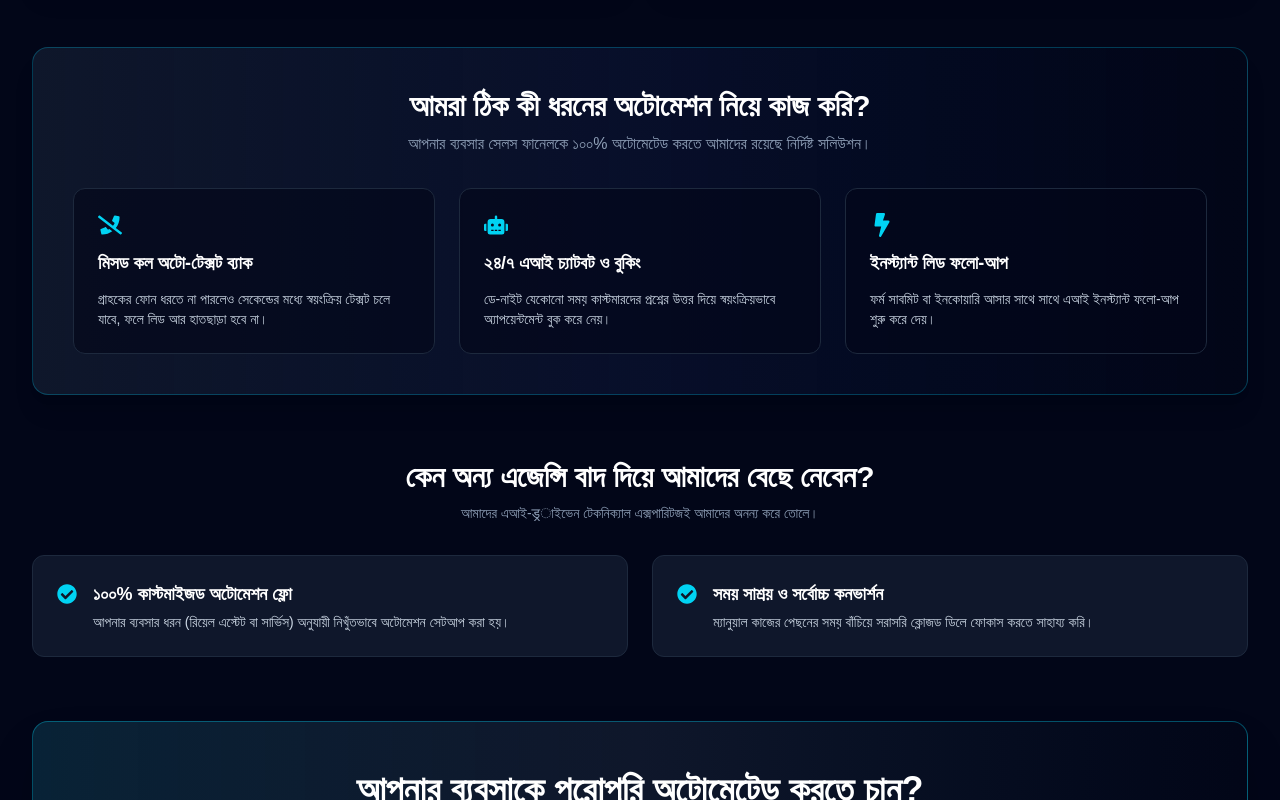
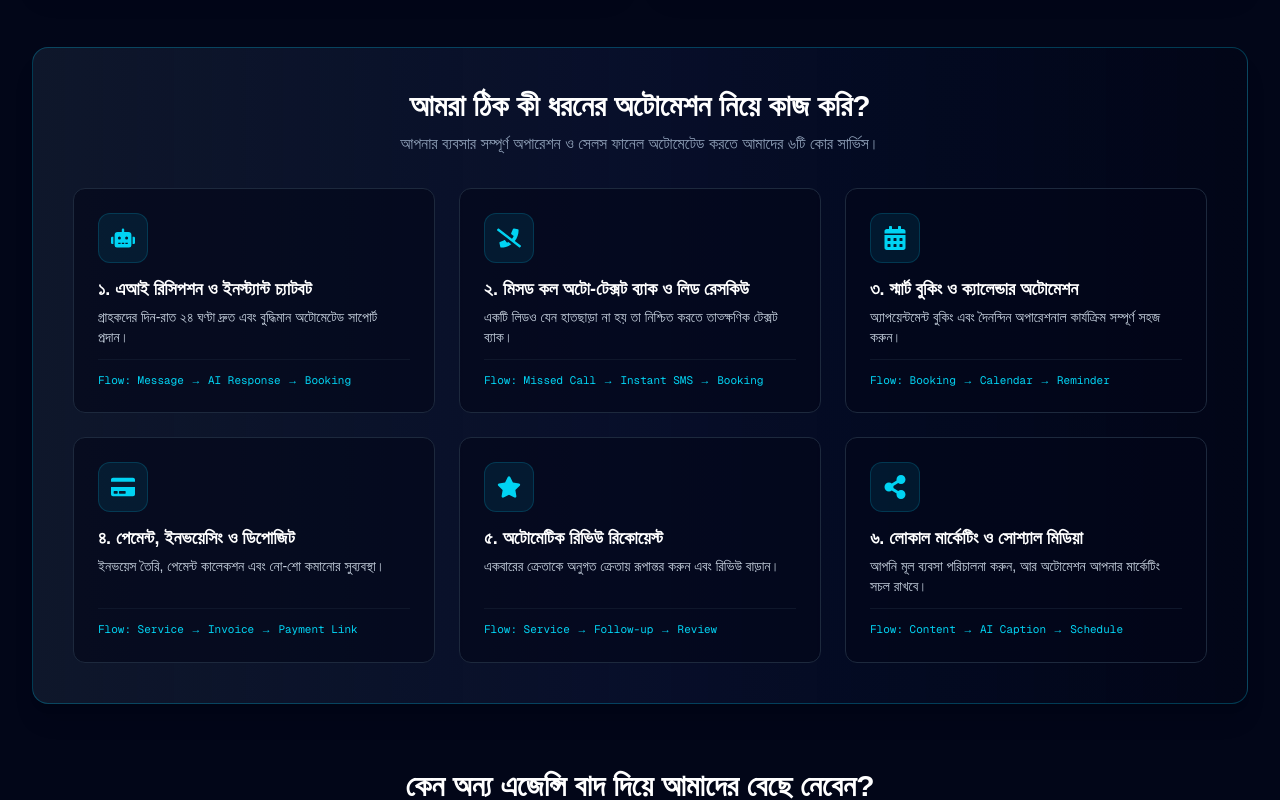
Before and after one commit to torikinsights-wq/tae-agency, a Next.js app: page /about in a window 1280 px wide. Shown: the part 760-1560 px from the top of the page. Built offline with nearby package versions, Linux system fonts and the light colour scheme.

Commit message:
Add About page

```diff
--- a/app/about/page.tsx
+++ b/app/about/page.tsx
@@ -2,8 +2,8 @@
 import React, { useState, useEffect } from "react";
 import Link from "next/link";
 import {
-  FaRocket, FaBullseye, FaHandshake, FaCheckCircle,
-  FaRobot, FaChartLine, FaShieldAlt, FaBolt, FaPhoneSlash, FaComments
+  FaRocket, FaBullseye, FaCheckCircle,
+  FaRobot, FaPhoneSlash, FaCalendarAlt, FaCreditCard, FaStar, FaShareAlt
 } from "react-icons/fa";
 
 export default function AboutPage() {
@@ -37,7 +37,7 @@ export default function AboutPage() {
 
           <h1 className="text-4xl sm:text-6xl font-extrabold tracking-tight text-white leading-tight">
             {isBangla ? (
-              <>বিজনেস অটোমেশন ও এআই সলিউশনে আপনার <span className="bg-gradient-to-r from-cyan-400 via-blue-400 to-indigo-400 bg-clip-text text-transparent">বিশ্বস্ত পার্টনার</span></>
+              <>বিজনেস অটোমেশন ও এআই সলিউশনে আপনার <span className="bg-gradient-to-r from-cyan-400 via-blue-400 to-indigo-400 bg-clip-text text-transparent">বিশ্বস্ত পার트নার</span></>
             ) : (
               <>Your Trusted Partner in <span className="bg-gradient-to-r from-cyan-400 via-blue-400 to-indigo-400 bg-clip-text text-transparent">Business Automation & AI</span></>
             )}
@@ -87,41 +87,115 @@ export default function AboutPage() {
           </div>
         </div>
 
-        {/* What We Automate (Core Focus) */}
+        {/* What We Automate (6 Core Services matching Service Page) */}
         <div className="bg-gradient-to-r from-slate-900 via-blue-950/30 to-slate-950 border border-cyan-500/30 rounded-2xl p-8 sm:p-10 space-y-8 shadow-xl">
           <div className="text-center space-y-2">
             <h2 className="text-3xl font-bold text-white">
               {isBangla ? "আমরা ঠিক কী ধরনের অটোমেশন নিয়ে কাজ করি?" : "What Systems Do We Automate?"}
             </h2>
             <p className="text-slate-400 text-sm sm:text-base">
-              {isBangla ? "আপনার ব্যবসার সেলস ফানেলকে ১০০% অটোমেটেড করতে আমাদের রয়েছে নির্দিষ্ট সলিউশন।" : "Specialized systems to make your sales funnel 100% automated."}
+              {isBangla ? "আপনার ব্যবসার সম্পূর্ণ অপারেশন ও সেলস ফানেল অটোমেটেড করতে আমাদের ৬টি কোর সার্ভিস।" : "Our 6 core services to fully automate your business operations and sales funnel."}
             </p>
           </div>
 
           <div className="grid grid-cols-1 sm:grid-cols-2 lg:grid-cols-3 gap-6">
-            <div className="bg-slate-950/60 border border-slate-800 p-6 rounded-xl space-y-3">
-              <div className="text-cyan-400 text-2xl"><FaPhoneSlash /></div>
-              <h4 className="text-lg font-bold text-white">{isBangla ? "মিসড কল অটো-টেক্সট ব্যাক" : "Missed Call Text-Back"}</h4>
+
+            {/* Service 1 */}
+            <div className="bg-slate-950/60 border border-slate-800 p-6 rounded-xl space-y-3 flex flex-col justify-between">
+              <div>
+                <div className="text-cyan-400 text-2xl mb-3 p-3 bg-cyan-500/10 w-fit rounded-xl border border-cyan-500/20"><FaRobot /></div>
+                <h4 className="text-lg font-bold text-white mb-1">
+                  {isBangla ? "১. এআই রিসিপশন ও ইনস্ট্যান্ট চ্যাটবট" : "1. AI Reception & Instant Chatbot"}
+                </h4>
                 <p className="text-slate-300 text-sm">
-                {isBangla ? "গ্রাহকের ফোন ধরতে না পারলেও সেকেন্ডের মধ্যে স্বয়ংক্রিয় টেক্সট চলে যাবে, ফলে লিড আর হাতছাড়া হবে না।" : "Instantly text back missed callers within seconds so you never lose a lead."}
+                  {isBangla ? "গ্রাহকদের দিন-রাত ২৪ ঘণ্টা দ্রুত এবং বুদ্ধিমান অটোমেটেড সাপোর্ট প্রদান।" : "Provide fast and smart automated support to customers 24/7."}
                 </p>
               </div>
+              <div className="text-[11px] text-cyan-400 font-mono pt-3 border-t border-slate-900">
+                Flow: Message → AI Response → Booking
+              </div>
+            </div>
 
-            <div className="bg-slate-950/60 border border-slate-800 p-6 rounded-xl space-y-3">
-              <div className="text-cyan-400 text-2xl"><FaRobot /></div>
-              <h4 className="text-lg font-bold text-white">{isBangla ? "২৪/৭ এআই চ্যাটবট ও বুকিং" : "24/7 AI Chatbot & Booking"}</h4>
+            {/* Service 2 */}
+            <div className="bg-slate-950/60 border border-slate-800 p-6 rounded-xl space-y-3 flex flex-col justify-between">
+              <div>
+                <div className="text-cyan-400 text-2xl mb-3 p-3 bg-cyan-500/10 w-fit rounded-xl border border-cyan-500/20"><FaPhoneSlash /></div>
+                <h4 className="text-lg font-bold text-white mb-1">
+                  {isBangla ? "২. মিসড কল অটো-টেক্সট ব্যাক ও লিড রেসকিউ" : "2. Missed Call Text-Back & Lead Rescue"}
+                </h4>
                 <p className="text-slate-300 text-sm">
-                {isBangla ? "ডে-নাইট যেকোনো সময় কাস্টমারদের প্রশ্নের উত্তর দিয়ে স্বয়ংক্রিয়ভাবে অ্যাপয়েন্টমেন্ট বুক করে নেয়।" : "Engage customers 24/7, answer queries, and book appointments automatically."}
+                  {isBangla ? "একটি লিডও যেন হাতছাড়া না হয় তা নিশ্চিত করতে তাত্ক্ষণিক টেক্সট ব্যাক।" : "Instant text back to ensure not a single lead is ever lost."}
                 </p>
               </div>
+              <div className="text-[11px] text-cyan-400 font-mono pt-3 border-t border-slate-900">
+                Flow: Missed Call → Instant SMS → Booking
+              </div>
+            </div>
 
-            <div className="bg-slate-950/60 border border-slate-800 p-6 rounded-xl space-y-3">
-              <div className="text-cyan-400 text-2xl"><FaBolt /></div>
-              <h4 className="text-lg font-bold text-white">{isBangla ? "ইনস্ট্যান্ট লিড ফলো-আপ" : "Instant Lead Follow-Up"}</h4>
+            {/* Service 3 */}
+            <div className="bg-slate-950/60 border border-slate-800 p-6 rounded-xl space-y-3 flex flex-col justify-between">
+              <div>
+                <div className="text-cyan-400 text-2xl mb-3 p-3 bg-cyan-500/10 w-fit rounded-xl border border-cyan-500/20"><FaCalendarAlt /></div>
+                <h4 className="text-lg font-bold text-white mb-1">
+                  {isBangla ? "৩. স্মার্ট বুকিং ও ক্যালেন্ডার অটোমেশন" : "3. Smart Booking & Calendar Automation"}
+                </h4>
                 <p className="text-slate-300 text-sm">
-                {isBangla ? "ফর্ম সাবমিট বা ইনকোয়ারি আসার সাথে সাথে এআই ইনস্ট্যান্ট ফলো-আপ শুরু করে দেয়।" : "Trigger instant personalized follow-ups the moment a lead inquires."}
+                  {isBangla ? "অ্যাপয়েন্টমেন্ট বুকিং এবং দৈনন্দিন অপারেশনাল কার্যক্রিম সম্পূর্ণ সহজ করুন।" : "Make appointment booking and daily operations effortless."}
                 </p>
               </div>
+              <div className="text-[11px] text-cyan-400 font-mono pt-3 border-t border-slate-900">
+                Flow: Booking → Calendar → Reminder
+              </div>
+            </div>
+
+            {/* Service 4 */}
+            <div className="bg-slate-950/60 border border-slate-800 p-6 rounded-xl space-y-3 flex flex-col justify-between">
+              <div>
+                <div className="text-cyan-400 text-2xl mb-3 p-3 bg-cyan-500/10 w-fit rounded-xl border border-cyan-500/20"><FaCreditCard /></div>
+                <h4 className="text-lg font-bold text-white mb-1">
+                  {isBangla ? "৪. পেমেন্ট, ইনভয়েসিং ও ডিপোজিট" : "4. Payment, Invoicing & Deposit"}
+                </h4>
+                <p className="text-slate-300 text-sm">
+                  {isBangla ? "ইনভয়েস তৈরি, পেমেন্ট কালেকশন এবং নো-শো কমানোর সুব্যবস্থা।" : "Easily create invoices, collect payments, and reduce no-shows."}
+                </p>
+              </div>
+              <div className="text-[11px] text-cyan-400 font-mono pt-3 border-t border-slate-900">
+                Flow: Service → Invoice → Payment Link
+              </div>
+            </div>
+
+            {/* Service 5 */}
+            <div className="bg-slate-950/60 border border-slate-800 p-6 rounded-xl space-y-3 flex flex-col justify-between">
+              <div>
+                <div className="text-cyan-400 text-2xl mb-3 p-3 bg-cyan-500/10 w-fit rounded-xl border border-cyan-500/20"><FaStar /></div>
+                <h4 className="text-lg font-bold text-white mb-1">
+                  {isBangla ? "৫. অটোমেটিক রিভিউ রিকোয়েস্ট" : "5. Automated Review Request"}
+                </h4>
+                <p className="text-slate-300 text-sm">
+                  {isBangla ? "একবারের ক্রেতাকে অনুগত ক্রেতায় রূপান্তর করুন এবং রিভিউ বাড়ান।" : "Turn one-time buyers into loyal customers and boost reviews."}
+                </p>
+              </div>
+              <div className="text-[11px] text-cyan-400 font-mono pt-3 border-t border-slate-900">
+                Flow: Service → Follow-up → Review
+              </div>
+            </div>
+
+            {/* Service 6 */}
+            <div className="bg-slate-950/60 border border-slate-800 p-6 rounded-xl space-y-3 flex flex-col justify-between">
+              <div>
+                <div className="text-cyan-400 text-2xl mb-3 p-3 bg-cyan-500/10 w-fit rounded-xl border border-cyan-500/20"><FaShareAlt /></div>
+                <h4 className="text-lg font-bold text-white mb-1">
+                  {isBangla ? "৬. লোকাল মার্কেটিং ও সোশ্যাল মিডিয়া" : "6. Local Marketing & Social Media"}
+                </h4>
+                <p className="text-slate-300 text-sm">
+                  {isBangla ? "আপনি মূল ব্যবসা পরিচালনা করুন, আর অটোমেশন আপনার মার্কেটিং সচল রাখবে।" : "Run your core business while automation keeps marketing active."}
+                </p>
+              </div>
+              <div className="text-[11px] text-cyan-400 font-mono pt-3 border-t border-slate-900">
+                Flow: Content → AI Caption → Schedule
+              </div>
+            </div>
+
           </div>
         </div>
 
```
Lines whose indentation alone changed are shown as unchanged.
